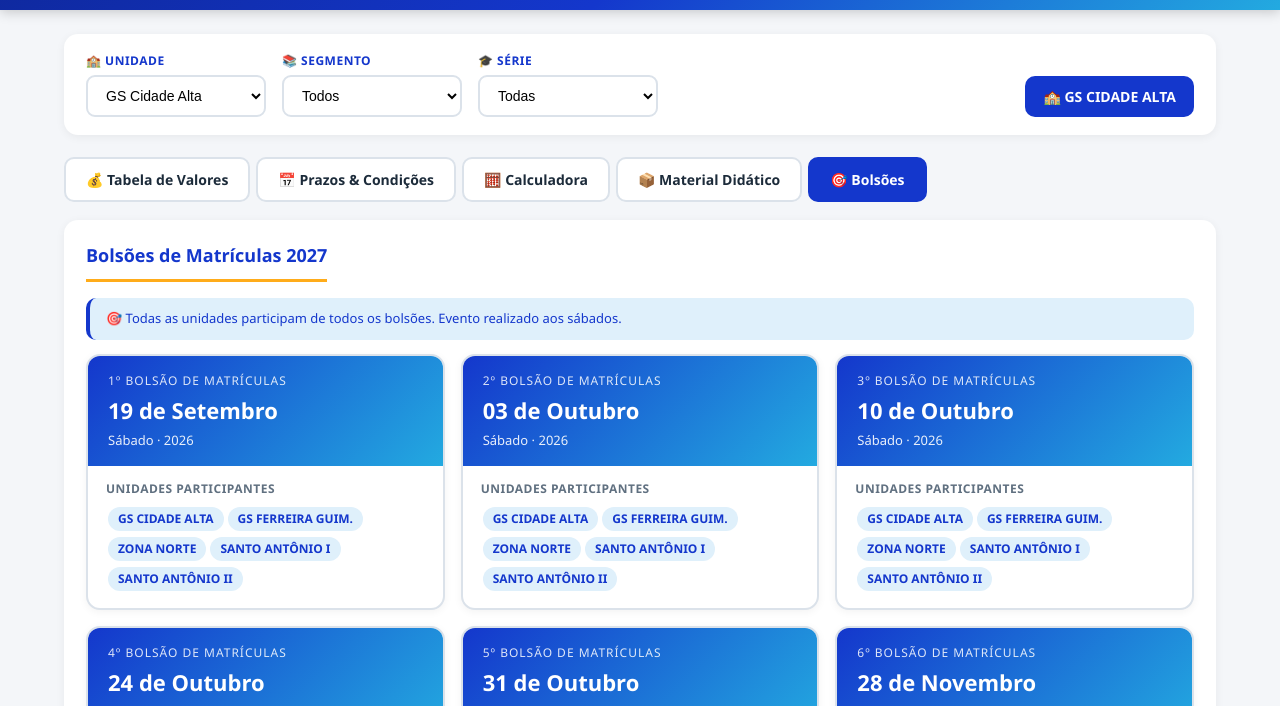
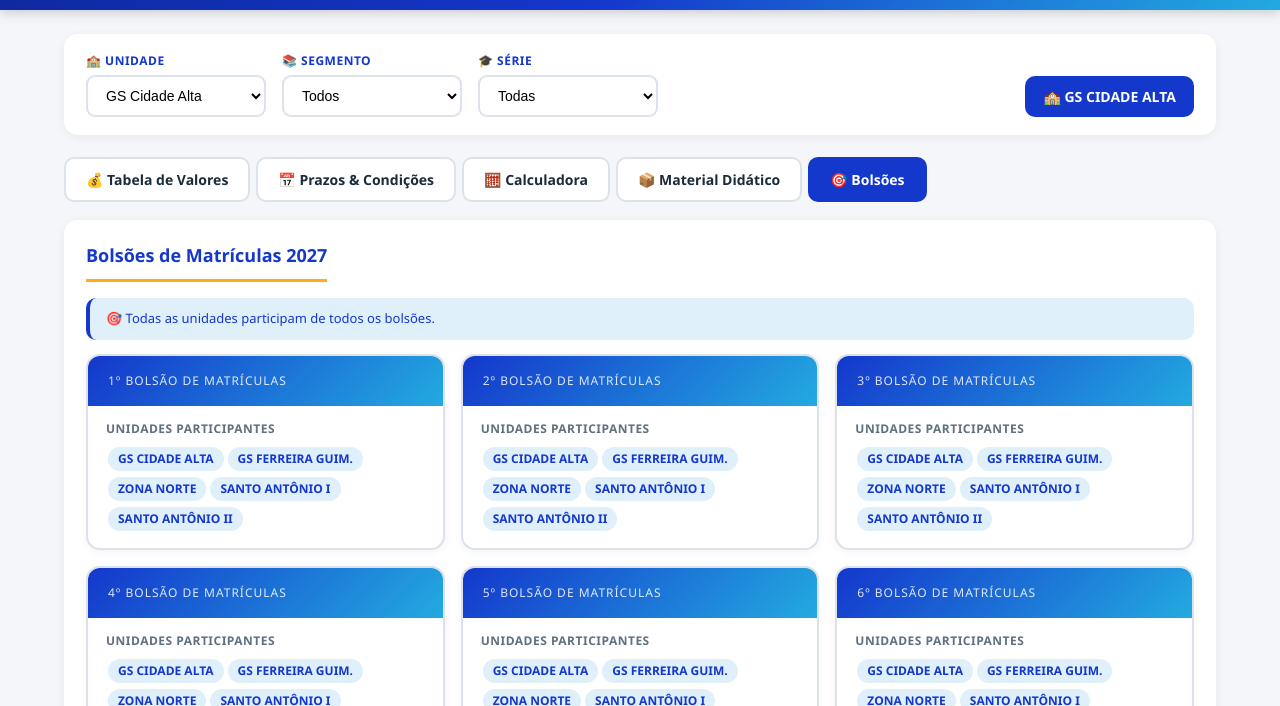
Before and after one commit to marcelocosta-raiz/calculadora-bolsas-apogeu, a plain HTML site: page index.html in a window 1280 px wide. Both pictures are taken after a click on the element "🎯 Bolsões". Shown: the part 94-800 px from the top of the page. Drawn offline with Linux system fonts and the light colour scheme.

Commit message:
fix: remove datas dos bolsoes do Apogeu

```diff
--- a/dados.js
+++ b/dados.js
@@ -1257,7 +1257,6 @@ const METAS = [
 
 const PORTAS = [
   {
-    "data": "19/09/2026",
     "label": "1º Bolsão de Matrículas",
     "participantes": [
       "Global School Cidade Alta",
@@ -1269,7 +1268,6 @@ const PORTAS = [
     "fora": []
   },
   {
-    "data": "03/10/2026",
     "label": "2º Bolsão de Matrículas",
     "participantes": [
       "Global School Cidade Alta",
@@ -1281,7 +1279,6 @@ const PORTAS = [
     "fora": []
   },
   {
-    "data": "10/10/2026",
     "label": "3º Bolsão de Matrículas",
     "participantes": [
       "Global School Cidade Alta",
@@ -1293,7 +1290,6 @@ const PORTAS = [
     "fora": []
   },
   {
-    "data": "24/10/2026",
     "label": "4º Bolsão de Matrículas",
     "participantes": [
       "Global School Cidade Alta",
@@ -1305,7 +1301,6 @@ const PORTAS = [
     "fora": []
   },
   {
-    "data": "31/10/2026",
     "label": "5º Bolsão de Matrículas",
     "participantes": [
       "Global School Cidade Alta",
@@ -1317,7 +1312,6 @@ const PORTAS = [
     "fora": []
   },
   {
-    "data": "28/11/2026",
     "label": "6º Bolsão de Matrículas",
     "participantes": [
       "Global School Cidade Alta",
@@ -1329,7 +1323,6 @@ const PORTAS = [
     "fora": []
   },
   {
-    "data": "12/12/2026",
     "label": "7º Bolsão de Matrículas",
     "participantes": [
       "Global School Cidade Alta",
--- a/index.html
+++ b/index.html
@@ -241,7 +241,7 @@ footer{text-align:center;padding:24px;font-size:12px;color:#8a9ab0;}
   <div id="painel-bolsoes" class="painel">
     <div class="card">
       <h2>Bolsões de Matrículas 2027</h2>
-      <div class="info-box">🎯 Todas as unidades participam de todos os bolsões. Evento realizado aos sábados.</div>
+      <div class="info-box">🎯 Todas as unidades participam de todos os bolsões.</div>
       <div class="bolsoes-grid" id="bolsoes-grid"></div>
     </div>
   </div>
@@ -257,8 +257,6 @@ const NOMES = {
   'Santo Antônio II':'SANTO ANTÔNIO II'
 };
 const SEG_ORDER = ['EI','EF1','EF2','EM','CL'];
-const DIAS = ['Domingo','Segunda','Terça','Quarta','Quinta','Sexta','Sábado'];
-const MESES = ['Janeiro','Fevereiro','Março','Abril','Maio','Junho','Julho','Agosto','Setembro','Outubro','Novembro','Dezembro'];
 
 function fmt(v){ if(v==null||v===0)return'—'; return'R$ '+Number(v).toLocaleString('pt-BR',{minimumFractionDigits:2,maximumFractionDigits:2}); }
 function pct(v){ return(v*100).toFixed(0)+'%'; }
@@ -465,16 +463,10 @@ function renderMaterial(){
 function renderBolsoes(){
   const grid=document.getElementById('bolsoes-grid');
   grid.innerHTML=PORTAS.map((p,i)=>{
-    const [d,m,a]=p.data.split('/');
-    const dt=new Date(+a,+m-1,+d);
-    const diaSemana=DIAS[dt.getDay()];
-    const dataLabel=`${d} de ${MESES[+m-1]}`;
     const unidChips=p.participantes.map(u=>`<span class="unid-chip">${NOMES[u]||u}</span>`).join('');
     return `<div class="bolsao-card">
       <div class="bolsao-head">
         <div class="num">${p.label}</div>
-        <div class="data-grande">${dataLabel}</div>
-        <div class="dia-semana">${diaSemana} &middot; ${a}</div>
       </div>
       <div class="bolsao-body">
         <div style="margin-bottom:6px;font-size:12px;font-weight:700;color:#607080;text-transform:uppercase;letter-spacing:.5px;">Unidades participantes</div>
```
